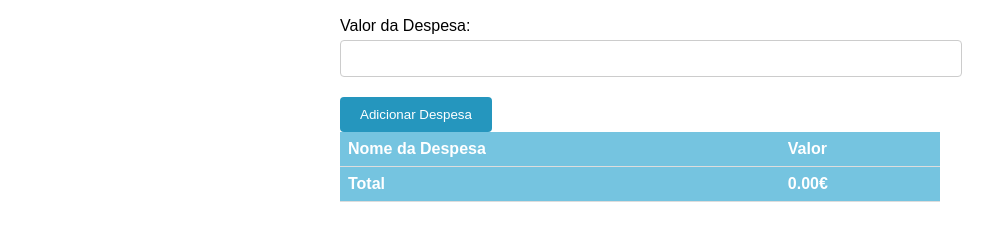
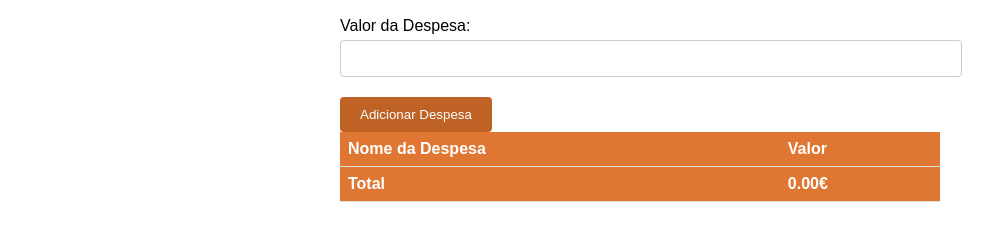
Before and after one commit to Diogo329/c-despesas, a plain HTML site: page index.html in a window 1280 px wide. Shown: the part 163-404 px from the top of the page, without its empty margins (0-1005 px from the left). Drawn offline with Linux system fonts and the light colour scheme.

Commit message:
Correcao de cor de azul para laranja #3

```diff
--- a/index.html
+++ b/index.html
@@ -30,7 +30,7 @@
       border: 1px solid #ccc;
     }
     input[type="submit"] {
-      background-color:#2596be;
+      background-color:#be6225;
       color: white;
       padding: 10px 20px;
       border: none;
@@ -38,7 +38,7 @@
       cursor: pointer;
     }
     input[type="submit"]:hover {
-      background-color: #2596be
+      background-color: #be6225
     }
     table {
       width: 100%;
@@ -50,7 +50,7 @@
       border-bottom: 1px solid #ddd;
     }
     th {
-      background-color: #75c4e0;
+      background-color: #df7733;
       color: white;
     }
     .total {
```
